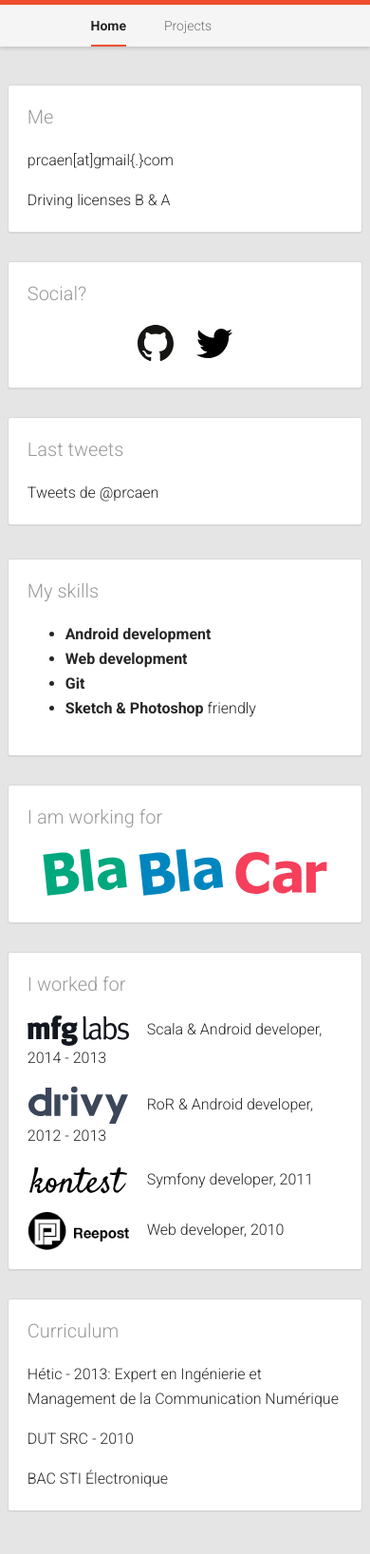
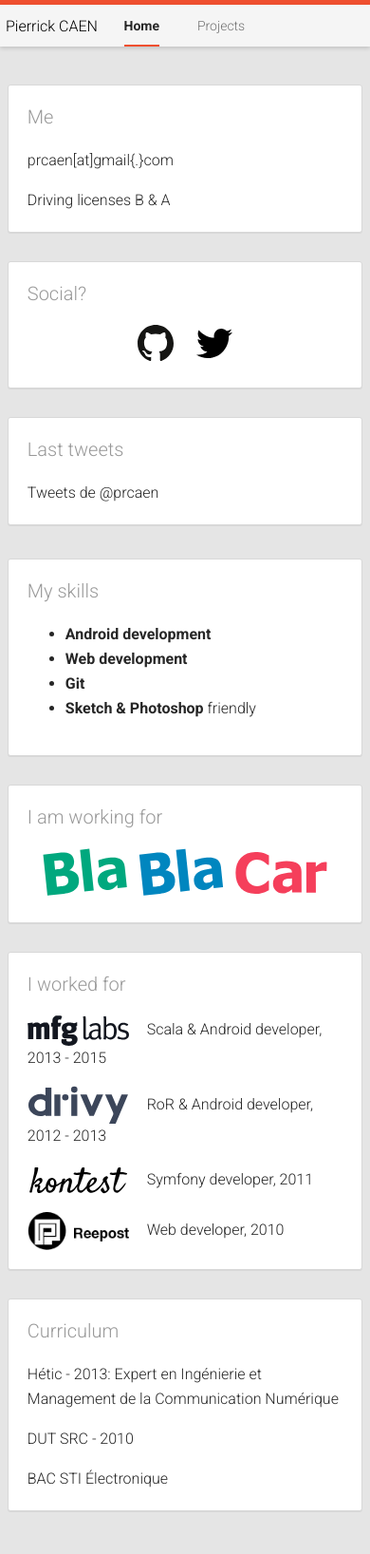
Before and after one commit to prcaen/prcaen.github.io, a Jekyll site: the page built from index.html, in a window 390 px wide. Shown: the whole page at 95% size. Built offline with Jekyll 4.4.1, drawn with Linux system fonts in a browser that asks for light colours; comment, search, counter and statistics services are not loaded.

Commit message:
Update date + header

```diff
--- a/_layouts/default.html
+++ b/_layouts/default.html
@@ -9,7 +9,7 @@
   <meta name="author" content="Pierrick CAEN">
   <meta name="viewport" content="width=device-width, initial-scale=1, maximum-scale=1, user-scalable=0">
 
-  <title>Pierrick CAEN - Web &amp; Android developer - {{ page.title }}</title>
+  <title>Pierrick CAEN - Android developer - {{ page.title }}</title>
 
   <link rel="stylesheet" href="https://fonts.googleapis.com/css?family=Roboto:300,700">
   <link rel="stylesheet" href="/stylesheets/vendor.css">
--- a/_sass/partials/_header.sass
+++ b/_sass/partials/_header.sass
@@ -24,13 +24,17 @@
       display: inline-block
       padding: 10px 0
 
-    @media only screen and (max-width: 767px)
-      .full-name, .job-profile
+    @media only screen and (max-width: 675px)
+      .job-profile
+        display: none
+
+    @media only screen and (max-width: 365px)
+      .full-name
         display: none
 
   nav
     ul
-      width: 235px
+      width: 165px
       margin: 0 auto
       padding: 0
       li
--- a/index.html
+++ b/index.html
@@ -65,7 +65,7 @@
         <div class="box-inner">
           <h2>I worked for</h2>
           <p><a href="https://mfglabs.com" target="_blank">
-            <img src="images/mfglabs.svg" width="107"/> Scala &amp; Android developer, 2014 - 2013</a></p>
+            <img src="images/mfglabs.svg" width="107"/> Scala &amp; Android developer, 2013 - 2015</a></p>
           <p><a href="https://www.drivy.com" target="_blank"><img src="images/drivy.svg" width="107"/></i> RoR &amp; Android developer, 2012 - 2013</a></p>
           <p><a href="https://kontestapp.com" target="_blank"><img src="images/kontest.svg" width="107"/></i> Symfony developer, 2011</a></p>
           <p><a href="http://www.reepost.com" target="_blank"><img src="images/reepost.svg" width="107"> Web developer, 2010</a></p>
```
